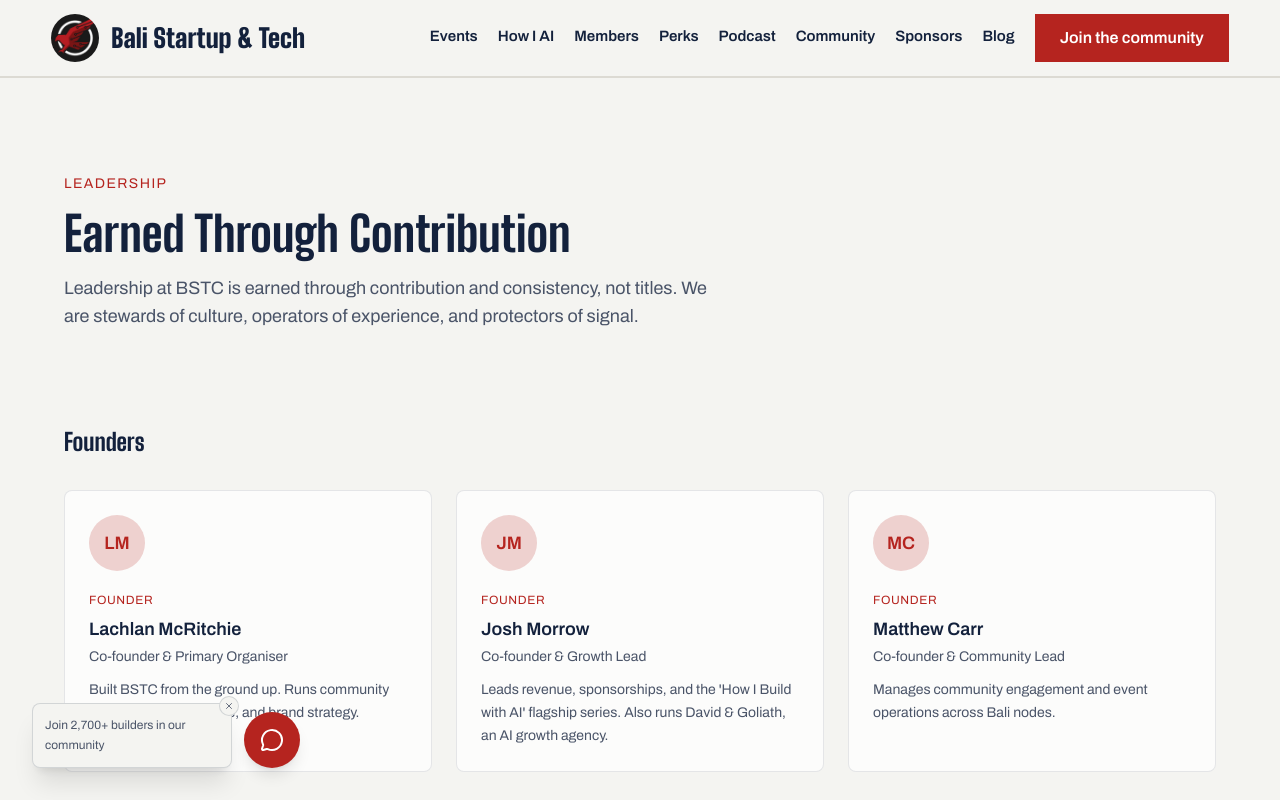
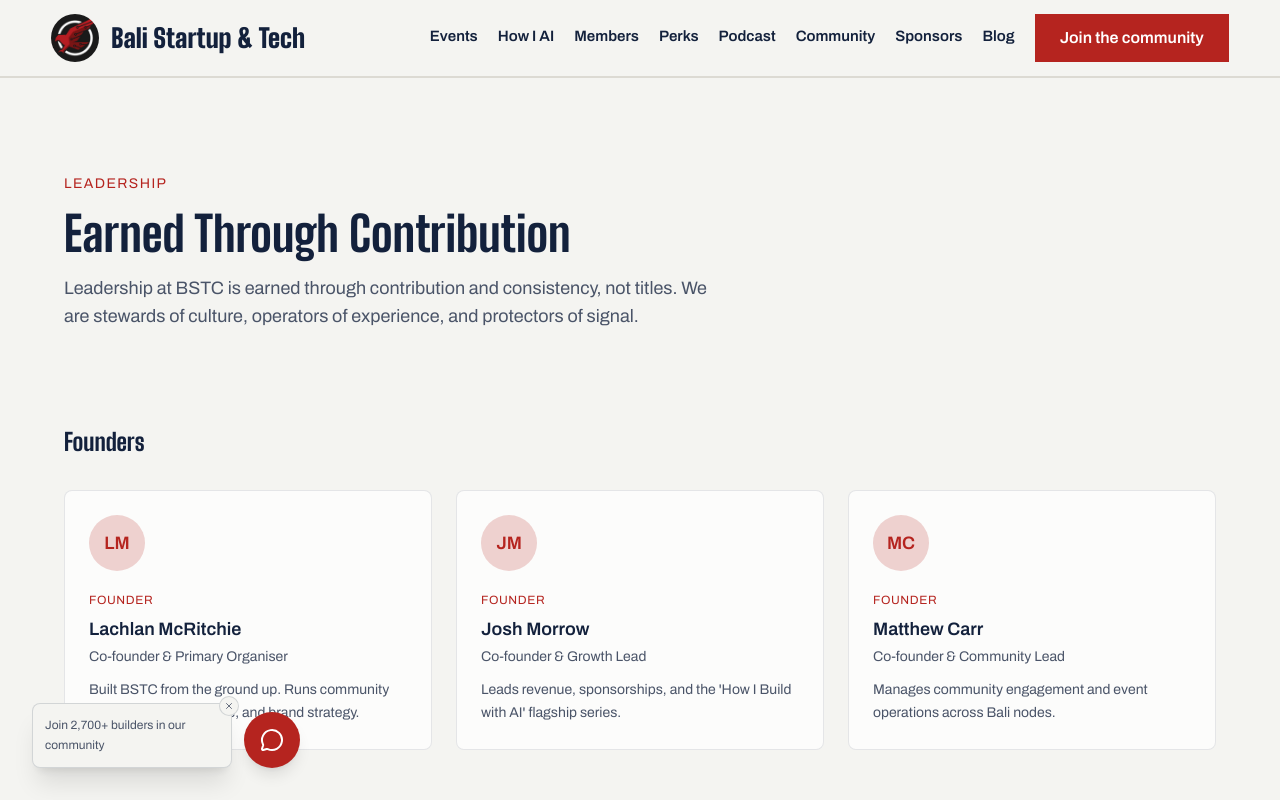
Before and after one commit to jmorrow-dg/bstc-website, a Next.js app: page /leadership in a window 1280 px wide. Shown: the top 800 px of the page. Built offline with nearby package versions, Linux system fonts and the light colour scheme.

Commit message:
aeo: correct founder bio separation (held for Josh)

```diff
--- a/src/data/founders.ts
+++ b/src/data/founders.ts
@@ -34,7 +34,7 @@ export const FOUNDERS: Founder[] = [
   {
     name: "Josh Morrow",
     role: "Co-founder & Growth Lead",
-    bio: "Leads revenue, sponsorships, and the 'How I Build with AI' flagship series. Also runs David & Goliath, an AI growth agency.",
+    bio: "Leads revenue, sponsorships, and the 'How I Build with AI' flagship series.",
     tier: "Founder",
     city: "Melbourne, Australia",
     timeZone: "Australia/Melbourne",
```
